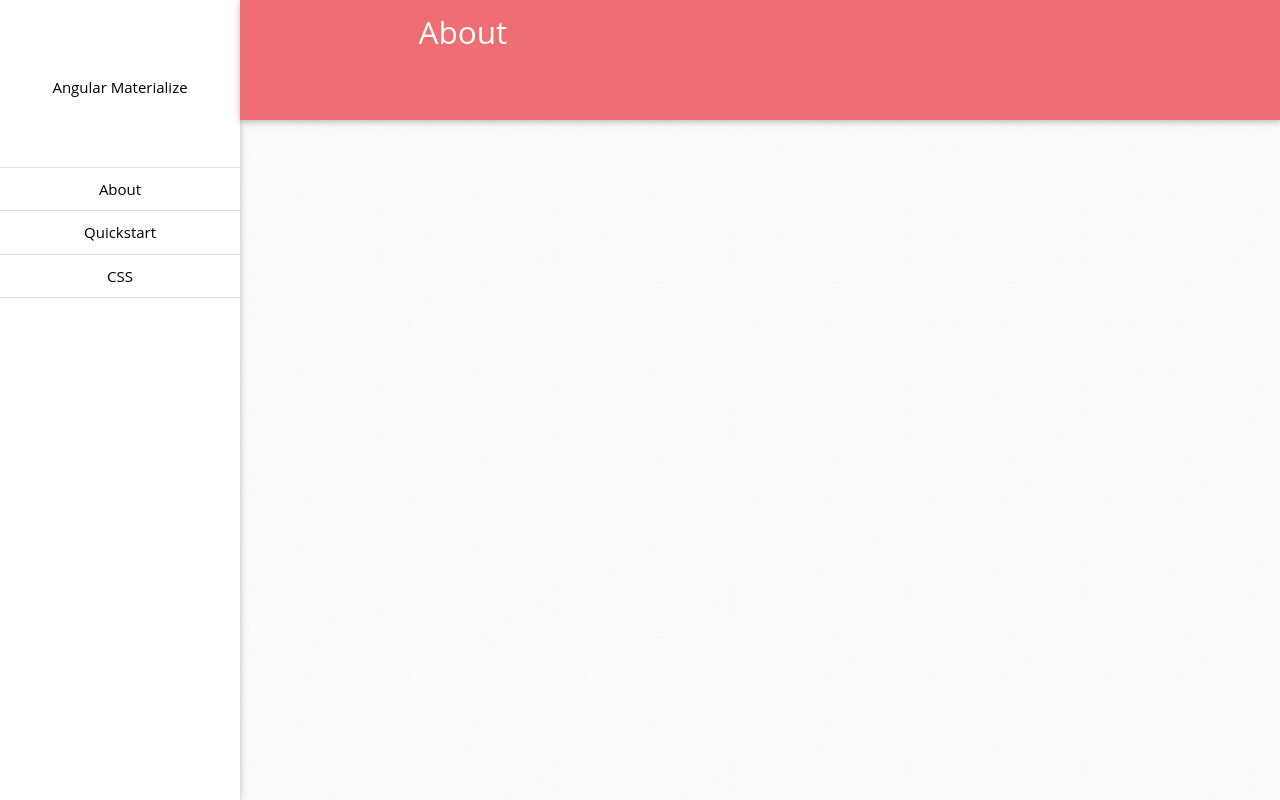
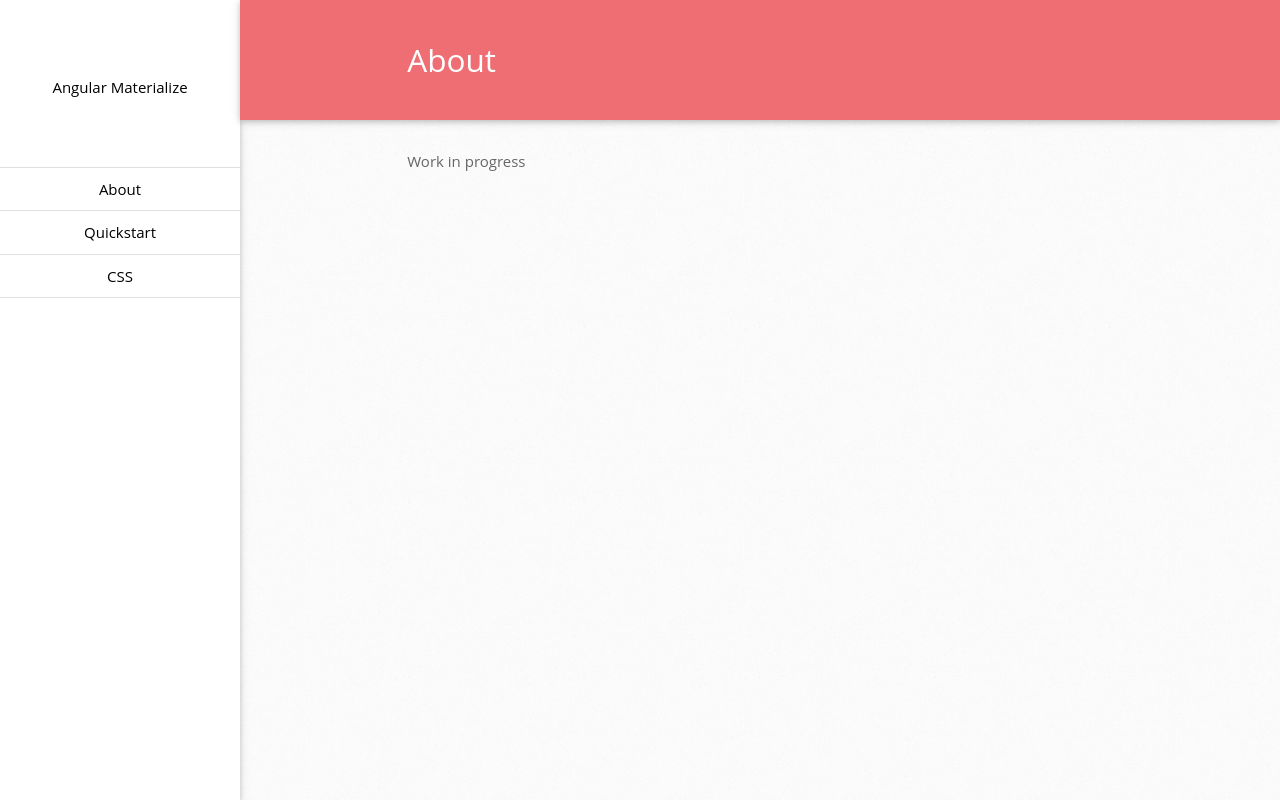
Before and after one commit to Xaiid/angular-material, a website: page index.html in a window 1280 px wide. Drawn offline with Linux system fonts and the light colour scheme.

Commit message:
add WIP article contents

```diff
--- a/assets/css/_layout.scss
+++ b/assets/css/_layout.scss
@@ -35,7 +35,7 @@ body {
 }
 #main > article {
   @include flex(1 0 0px);
-  @include flexbox();
+//  @include flexbox();
 
   -webkit-order: 2;
   -ms-order: 2;
--- a/assets/css/components/_navigation.scss
+++ b/assets/css/components/_navigation.scss
@@ -158,8 +158,6 @@ nav {
 
 .article-header {
   height: 15vh;
+  line-height: 15vh;
+  margin-bottom: 30px;
 }
-
-#index-banner {
-  background-color: #ee6e73;
-}
--- a/index.html
+++ b/index.html
@@ -37,15 +37,27 @@
 		</nav>
 
 		<article>
-			<div class="header">
-			</div>
 				<nav class="article-header">
 					<div class="nav-wrapper">
 						<div class="container">
-							<a class="brand-logo">About</a>
+							<div class="row">
+
+								<a class="brand-logo">About</a>
+							</div>
 						</div>
 					</div>
 				</nav>
+
+			<main>
+				<div class="container">
+					<div class="row">
+						Work in progress
+					</div>
+				</div>
+			</main>
+
+
+
 		</article>
 	</div>
 
```
Also changed, not shown: assets/css/style.css, 1 other file.
